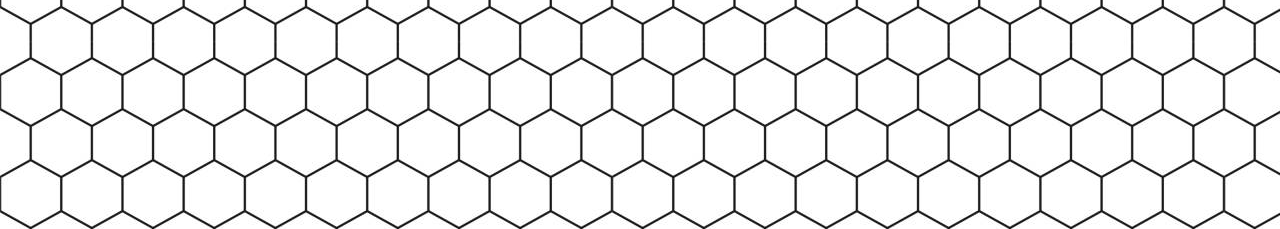
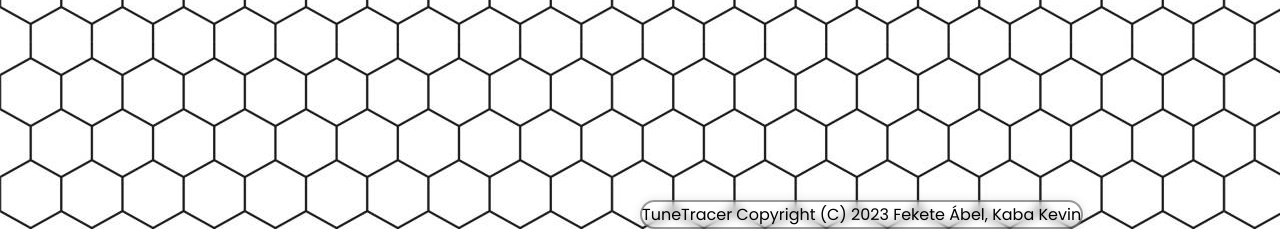
Before and after one commit to TuneTracer/TuneTracer, a PHP site: page / in a window 1280 px wide. Shown: the part 571-800 px from the top of the page. Run offline with PHP 8.4, Linux system fonts and the light colour scheme; some libraries are stand-ins or nearby versions.

Commit message:
Added footer (work in progress)

```diff
--- a/index.css
+++ b/index.css
@@ -34,30 +34,30 @@ body {
     display: flex;
     justify-content: center;
     flex-wrap: wrap;
-    background-image: url("background.jpg");
+    background-image: url("imgs/background.jpg");
     background-repeat: repeat;
     background-color: white;
 }
 
 @keyframes toWhite {
-    from {background-image: url("darkmode.jpg");}
-    to {background-image: url("background.jpg");}
+    from {background-image: url("imgs/darkmode.jpg");}
+    to {background-image: url("imgs/background.jpg");}
 }
 
 @keyframes toBlack {
-    from {background-image: url("background.jpg");}
-    to {background-image: url("darkmode.jpg");}
+    from {background-image: url("imgs/background.jpg");}
+    to {background-image: url("imgs/darkmode.jpg");}
 }
 
 body.dark-mode  {
-    background-image: url("darkmode.jpg");
+    background-image: url("imgs/darkmode.jpg");
     animation-name: toBlack;
     animation-duration: 0.5s;
     animation-iteration-count: 1;
 }
 
 body.light-mode  {
-    background-image: url("background.jpg");
+    background-image: url("imgs/background.jpg");
     background-color: black;
     animation-name: toWhite;
     animation-duration: 0.5s;
@@ -65,6 +65,18 @@ body.light-mode  {
 }
 
 /* --------------------------------------------------------------------------------------------------------------------------------------------- */
+
+footer {
+    background-color: rgba(255, 255, 255, 0.15);
+    backdrop-filter: blur(5px);
+    border: 2px solid rgba(0, 0, 0, 0.4);
+    border-radius: 20px;
+    box-shadow: 0px 0px 10px 0px rgba(0, 0, 0, 0.1);
+    position: absolute;
+    bottom: 0;
+    left: 50%;
+    z-index: 10;
+}
 
 /* Navbar és menü */
 .navbar{
--- a/index.html
+++ b/index.html
@@ -218,5 +218,8 @@
 
         });
     </script>
+    <footer>
+        <p>TuneTracer  Copyright (C) 2023  Fekete Ábel, Kaba Kevin</name>
+    </footer>
 </body>
 </html>
```
Also changed, not shown: background.jpg (deleted), darkmode.jpg (deleted), 2 other files.
